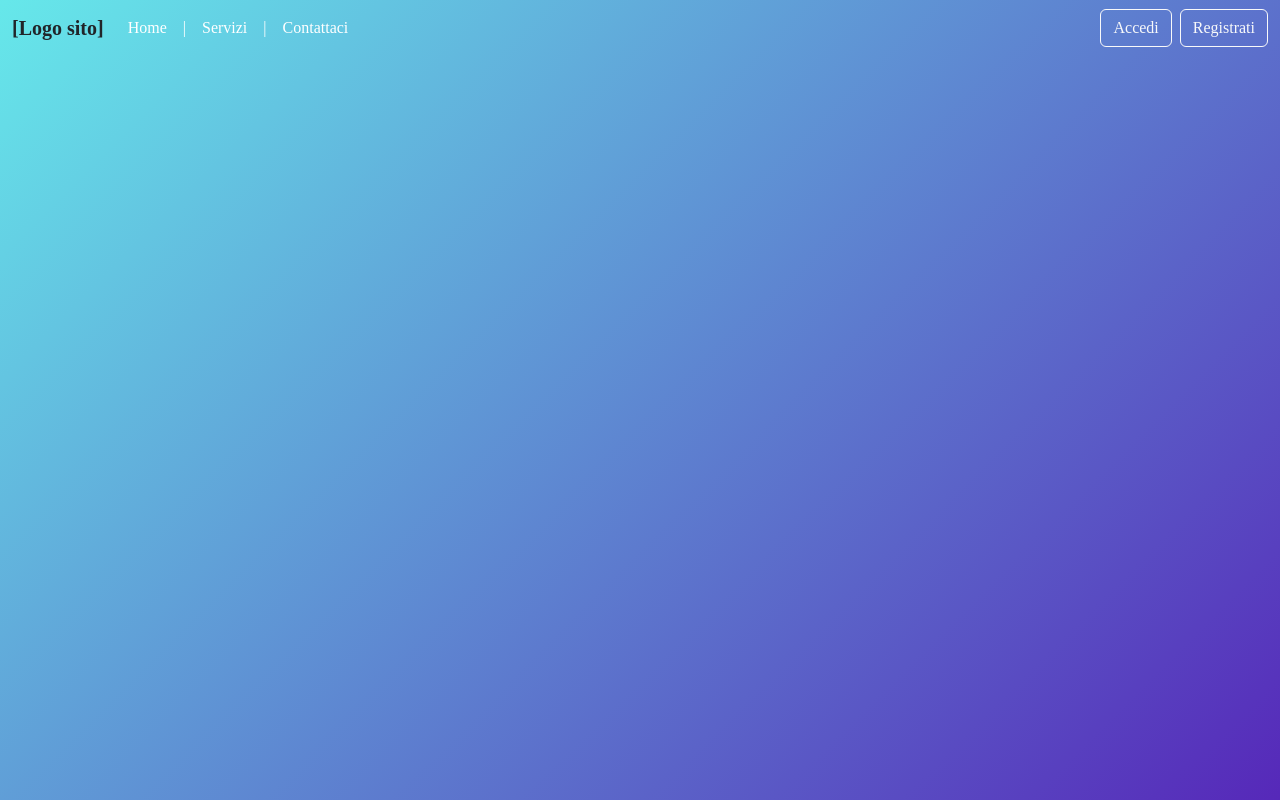
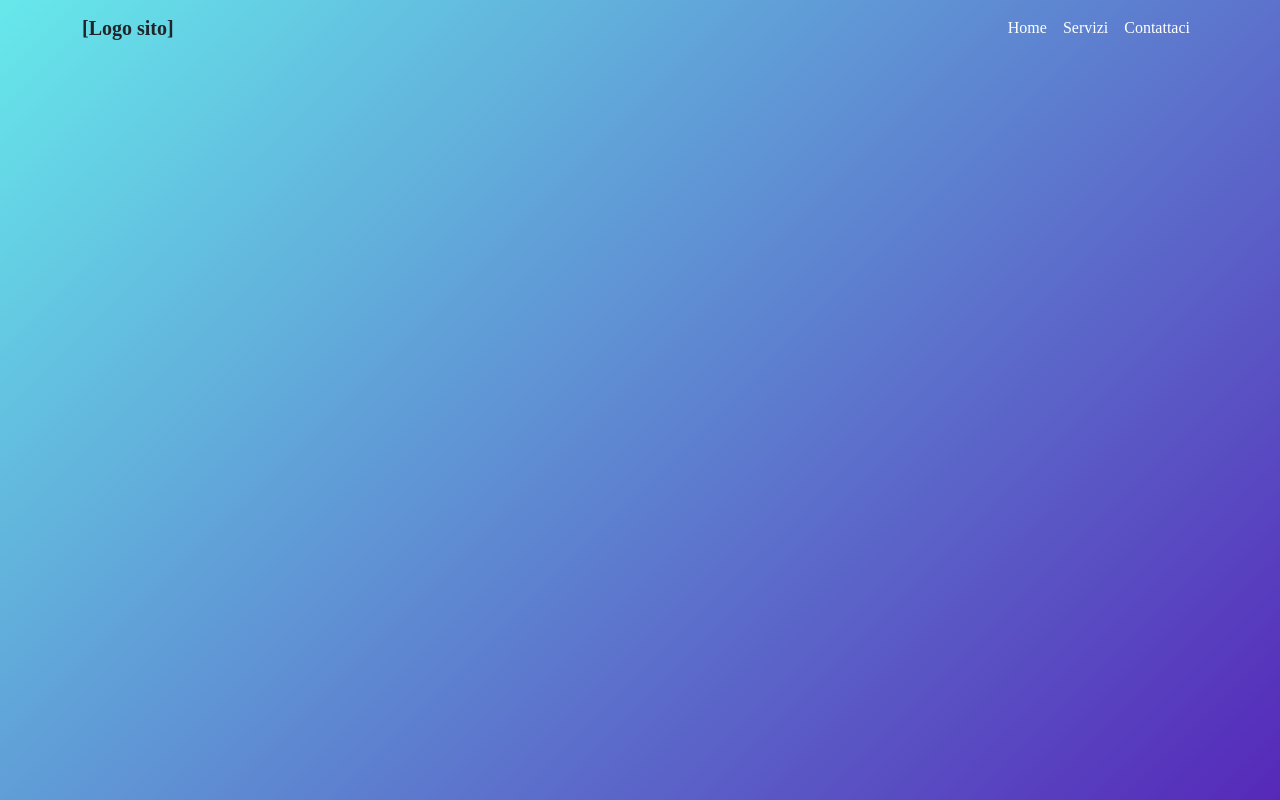
Before and after one commit to matteoarenaccio/sito-frontend, a website: page public/index.html in a window 1280 px wide. Drawn offline with nearby package versions, Linux system fonts and the light colour scheme.

Commit message:
navbar fixed

```diff
--- a/public/index.html
+++ b/public/index.html
@@ -9,39 +9,27 @@
 </head>
 <body class="bg">
 
-    <nav class="navbar navbar-expand-lg bg-transparent">
-        <div class="container-fluid bs-dark">
-            <button class="navbar-toggler" type="button" data-bs-toggle="collapse" data-bs-target="#menuNavbar" aria-controls="menuNavbar" aria-expanded="false" aria-label="Toggle navigation">
-            <span class="navbar-toggler-icon"></span>
+        <nav class="navbar navbar-expand-lg navbar-dark bg-transparent">
+        <div class="container">
+            <a class="navbar-brand fw-bold text-dark" href="#">[Logo sito]</a>
+
+            <button class="navbar-toggler bg-dark" type="button" data-bs-toggle="collapse" data-bs-target="#menuNavbar"
+                aria-controls="menuNavbar" aria-expanded="false" aria-label="Toggle navigation">
+                <span class="navbar-toggler-icon"></span>
             </button>
-            <a class="navbar-brand fw-bold text-dark active" href="#">[Logo sito]
-            </a>
+
             <div class="collapse navbar-collapse" id="menuNavbar">
-                <ul class="navbar-nav">
+                <ul class="navbar-nav ms-auto text-center">
                     <li class="nav-item">
-                        <a href="index.html" class="nav-link text-white active"> Home</a>
+                        <a href="index.html" class="nav-link text-white active">Home</a>
                     </li>
                     <li class="nav-item">
-                        <a class="nav-link text-white">|</a>
+                        <a href="#" class="nav-link text-white">Servizi</a>
                     </li>
                     <li class="nav-item">
-                        <a class="nav-link text-white">Servizi</a>
+                        <a href="#" class="nav-link text-white">Contattaci</a>
                     </li>
-                    <li class="nav-item">
-                        <a class="nav-link text-white">|</a>
-                    </li>
-                    <li class="nav-item">
-                        <a class="nav-link text-white">Contattaci</a>
-                    </li>
-
                 </ul>
-
-                <div class="d-flex ms-auto">
-                    <a href="login.html" class="btn btn-outline-light">Accedi</a>
-                    <a href="register.html" class="btn btn-outline-light ms-2">Registrati</a>
-                </div>
-
-
             </div>
         </div>
     </nav>
```
